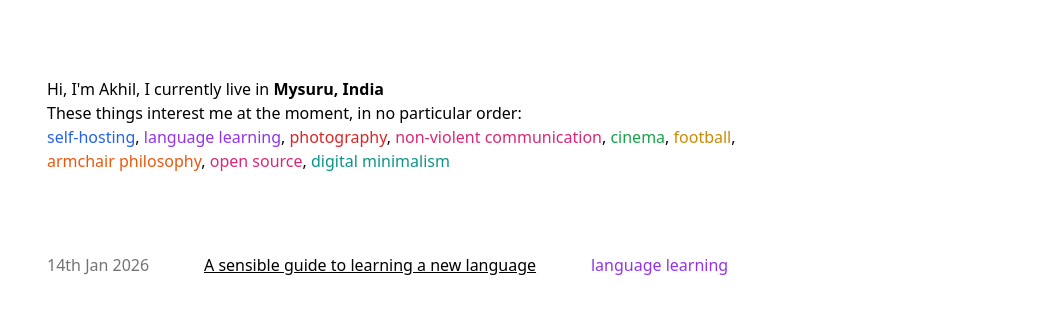
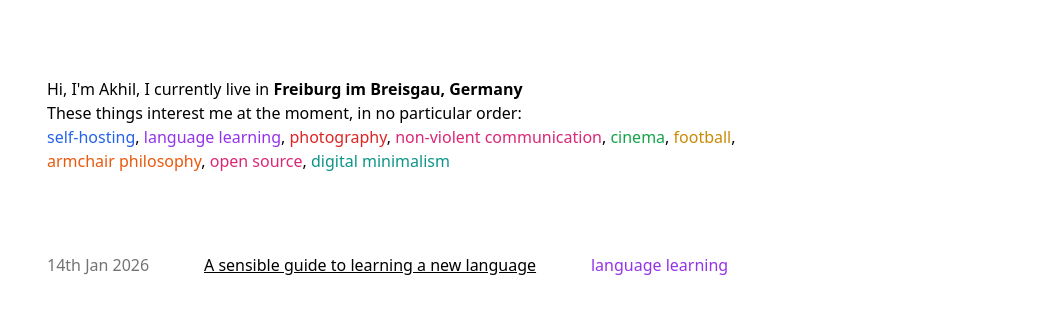
Before and after one commit to akhil-rasheed/website-home, an Eleventy site: page index.njk in a window 1280 px wide. Shown: the part 353-666 px from the top of the page, without its empty margins (241-1280 px from the left). Built offline with nearby package versions, Linux system fonts and the light colour scheme; Eleventy itself is replaced by a stand-in of ours; files that its build step writes are made by us from their sources.

Commit message:
Update location in index.njk

```diff
--- a/index.njk
+++ b/index.njk
@@ -35,7 +35,7 @@ layout: base.njk
   </div>
 </div>
 <div class="my-20 px-6 md:px-24 w-full max-w-4xl">
-  Hi, I'm Akhil, I currently live in <span class="font-bold"> Mysuru, India</span><br>
+  Hi, I'm Akhil, I currently live in <span class="font-bold"> Freiburg im Breisgau, Germany</span><br>
   These things interest me at the moment, in no particular order: <br>
   <ul class="list">
     <span class="text-blue-600 dark:text-blue-400 hover:underline hover:cursor-pointer">self-hosting</span>,
```
